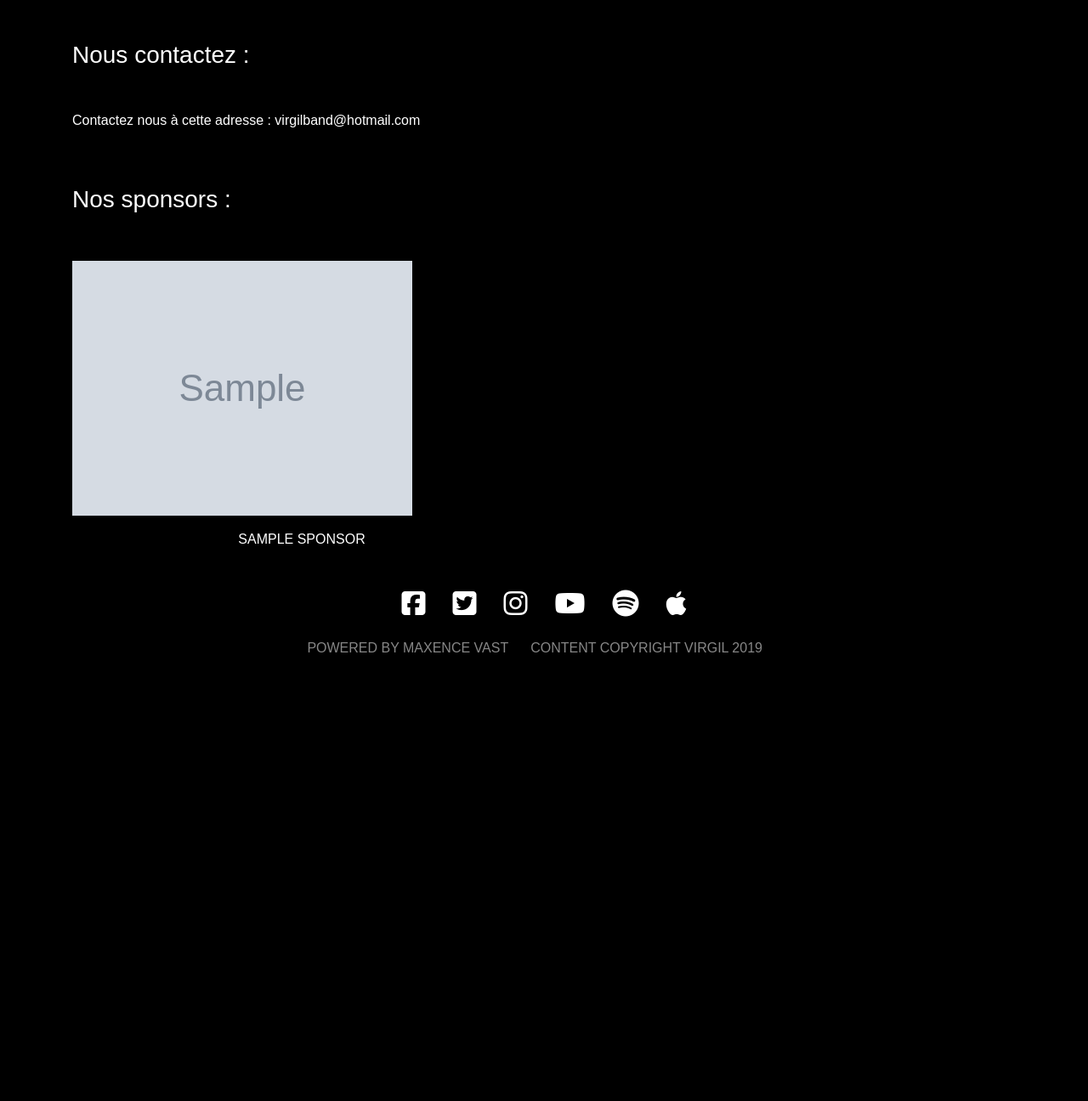
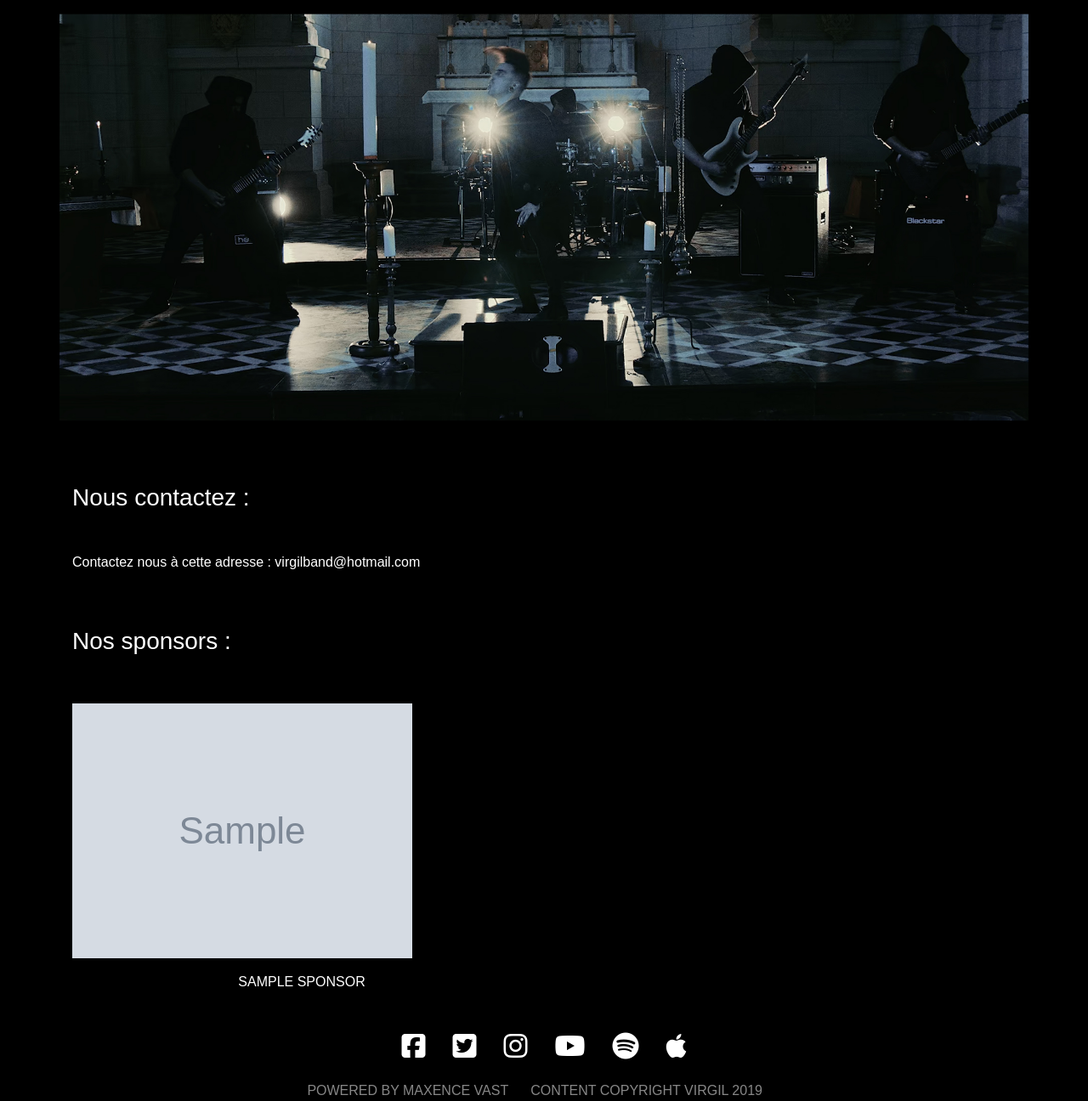
Before and after one commit to Mud0Sh1t/virgil, a Symfony app: template templates/default/contact.html.twig in a window 1280 px wide. Shown: the part 47-1343 px from the top of the page at 85% size. Before the commit the page ends 815 px from the top, so only its background shows below. Run offline with Twig, Linux system fonts and the light colour scheme; the template is opened without the code that fills it: most values are stand-ins (such as "Sample title", 1, 10 or a date in 2020); grey boxes marked "Sample" are stand-in pictures; style sheets or scripts are compiled from the project's sources; some libraries are stand-ins or nearby versions; some web fonts are replaced.

Commit message:
Avancé sur l'inté 07/02/2020 - Max

```diff
--- a/templates/default/contact.html.twig
+++ b/templates/default/contact.html.twig
@@ -3,6 +3,13 @@
 {% block body %}
 <section>
     <article class="container">
+        <div class="row">
+            <div id="contact">
+                <div id="shows" class="mt-3">
+                    <img src="{{ asset("assets/img/header-page-contact.jpg") }}" class="img-fluid" alt="" />
+                </div>
+            </div>
+        </div>
         <div class="row">
             <div class="col-md-12">
                 <h3 class="mt-5 mb-5">Nous contactez :</h3>
--- a/templates/default/show/shows.html.twig
+++ b/templates/default/show/shows.html.twig
@@ -2,6 +2,11 @@
 
 {% block body %}
     <section>
+        <article class="container">
+            <div id="shows" class="mt-3">
+                <img src="{{ asset("assets/img/header-page-shows.jpg") }}" class="img-fluid" alt="" />
+            </div>
+        </article>
         <article class="container">
                 <h1>Nos concerts</h1>
                 <div class="row">
```
Also changed, not shown: templates/default/bio.html.twig (+10 -7 lines), public/assets/styles/bio.css (added), public/assets/styles/bio.scss (added), 2 other files.
